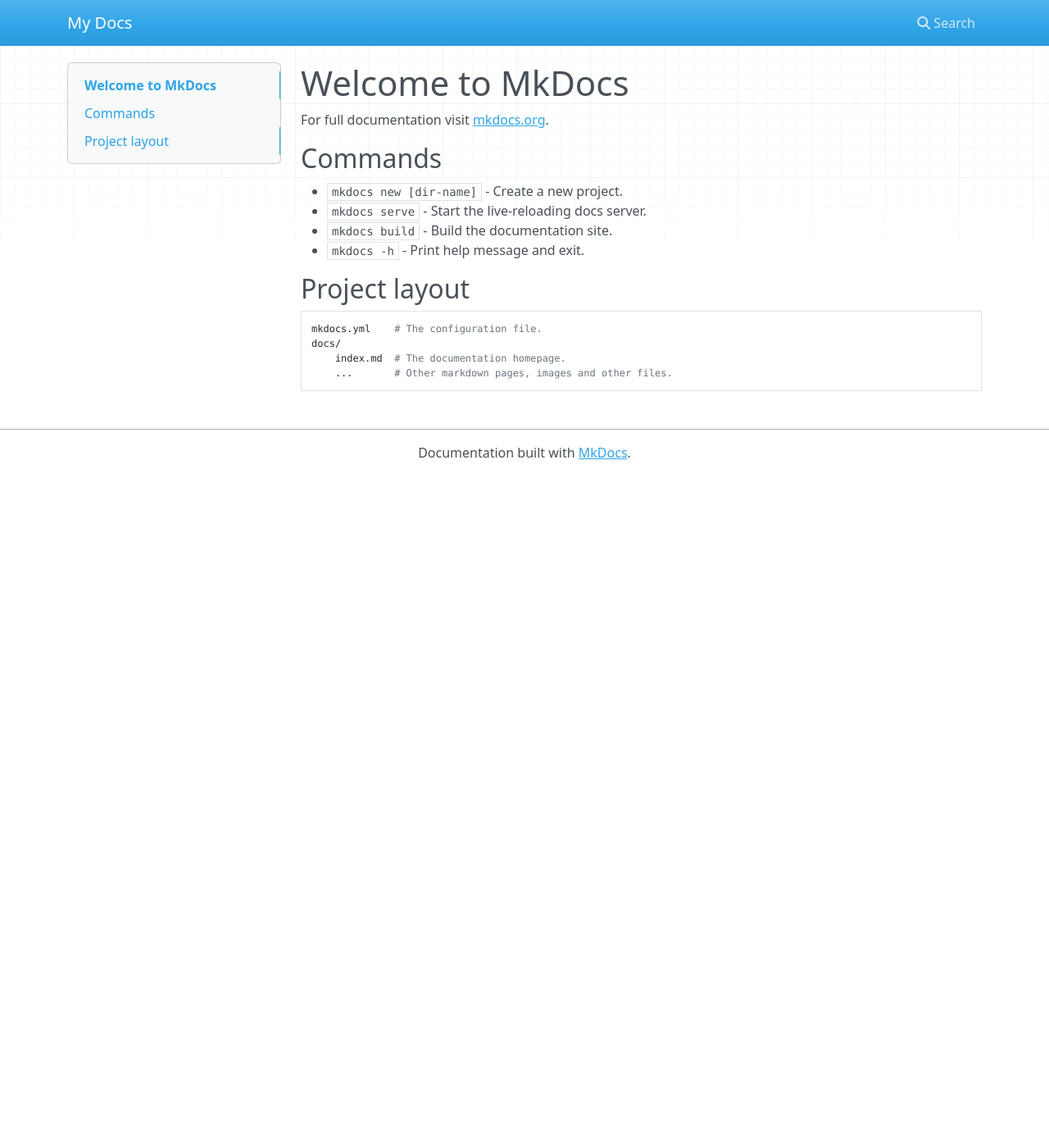
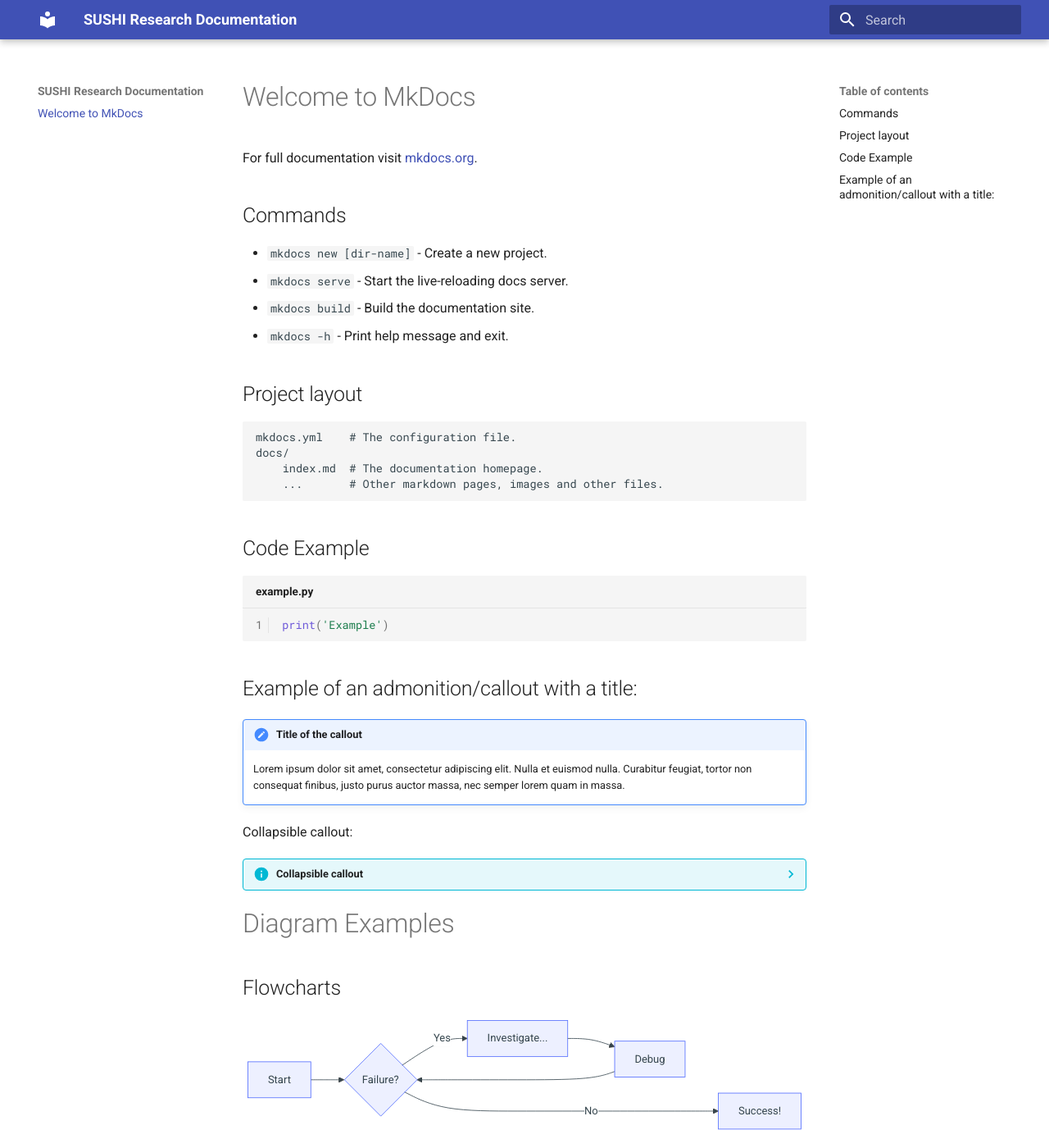
Before and after one commit to victorleaoo/SUSHI_Information_Retrieval_Archives, an MkDocs documentation site: the page built from docs/index.md, in a window 1280 px wide and 1400 px high. Shown: the whole window at 82% size. Built offline with MkDocs 1.6.1 and Material for MkDocs 9.7.7, drawn with Linux system fonts in a browser that asks for light colours; nearby versions of some CDN libraries; some of the changed text lies outside the part shown.

````diff
--- a/docs/index.md
+++ b/docs/index.md
@@ -15,3 +15,53 @@ For full documentation visit [mkdocs.org](https://www.mkdocs.org).
     docs/
         index.md  # The documentation homepage.
         ...       # Other markdown pages, images and other files.
+
+## Code Example
+
+```py title="example.py" linenums="1"
+print('Example')
+```
+
+## Example of an admonition/callout with a title:
+
+!!! note "Title of the callout"
+
+    Lorem ipsum dolor sit amet, consectetur adipiscing elit. Nulla et euismod
+    nulla. Curabitur feugiat, tortor non consequat finibus, justo purus auctor
+    massa, nec semper lorem quam in massa.
+
+Collapsible callout:
+
+??? info "Collapsible callout"
+
+    Lorem ipsum dolor sit amet, consectetur adipiscing elit. Nulla et euismod
+    nulla. Curabitur feugiat, tortor non consequat finibus, justo purus auctor
+    massa, nec semper lorem quam in massa.
+
+# Diagram Examples
+
+## Flowcharts
+
+```mermaid
+graph LR
+  A[Start] --> B{Failure?};
+  B -->|Yes| C[Investigate...];
+  C --> D[Debug];
+  D --> B;
+  B ---->|No| E[Success!];
+```
+
+## Sequence Diagrams
+
+```mermaid
+sequenceDiagram
+  autonumber
+  Server->>Terminal: Send request
+  loop Health
+      Terminal->>Terminal: Check for health
+  end
+  Note right of Terminal: System online
+  Terminal-->>Server: Everything is OK
+  Terminal->>Database: Request customer data
+  Database-->>Terminal: Customer data
+```
--- a/mkdocs.yml
+++ b/mkdocs.yml
@@ -1 +1,26 @@
-site_name: My Docs
+site_name: SUSHI Research Documentation
+theme:
+  name: material
+  palette:
+    primary: indigo
+
+markdown_extensions:
+  - attr_list
+  - pymdownx.emoji:
+      emoji_index: !!python/name:material.extensions.emoji.twemoji
+      emoji_generator: !!python/name:material.extensions.emoji.to_svg
+  - pymdownx.highlight:
+      anchor_linenums: true
+      line_spans: __span
+      pygments_lang_class: true
+  - pymdownx.inlinehilite
+  - pymdownx.snippets
+  - pymdownx.superfences:
+      custom_fences:
+        - name: mermaid
+          class: mermaid
+          format: !!python/name:pymdownx.superfences.fence_code_format
+  - pymdownx.tabbed:
+      alternate_style: true
+  - admonition
+  - pymdownx.details
````
Also changed, not shown: 2 other files.
